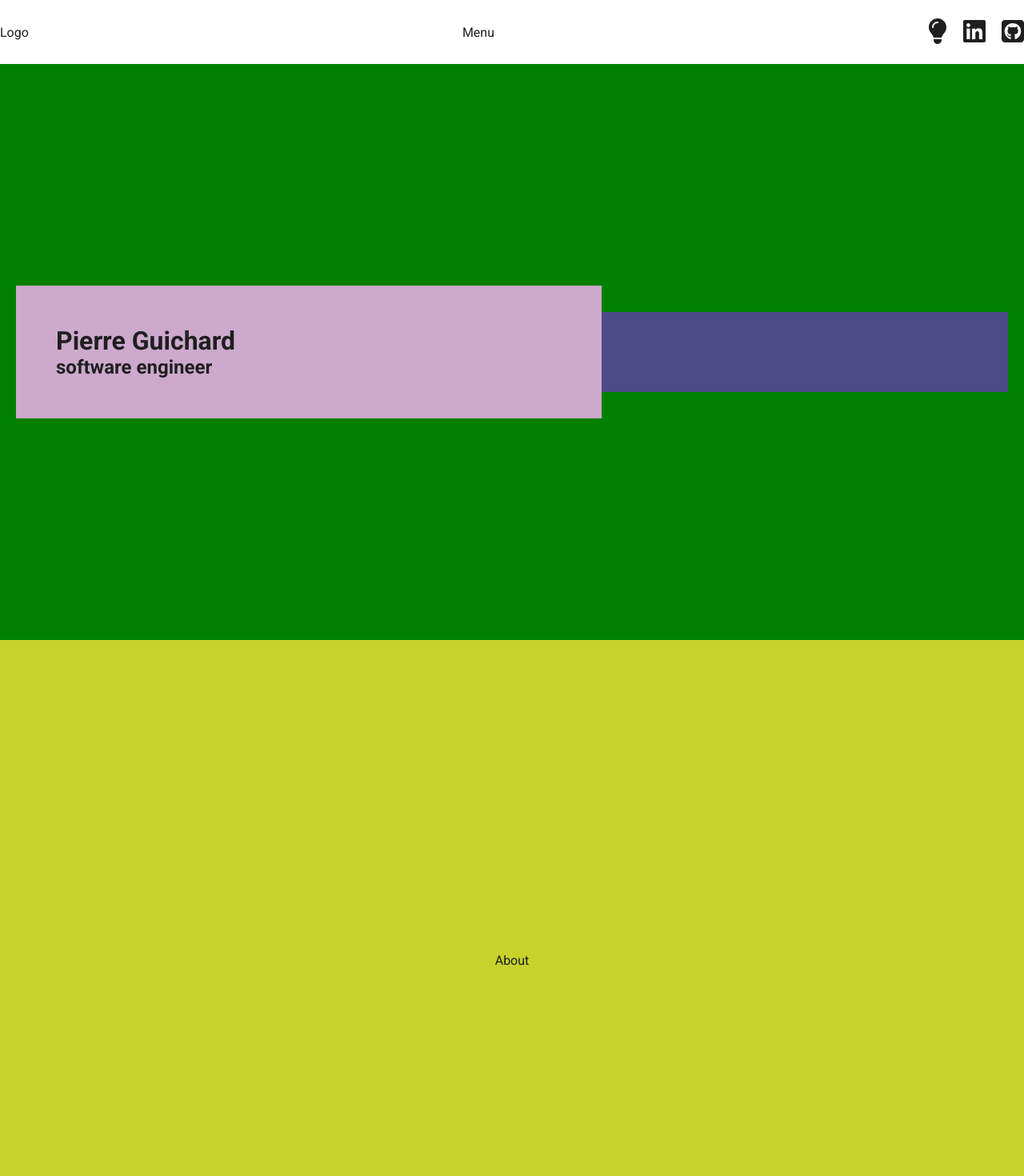
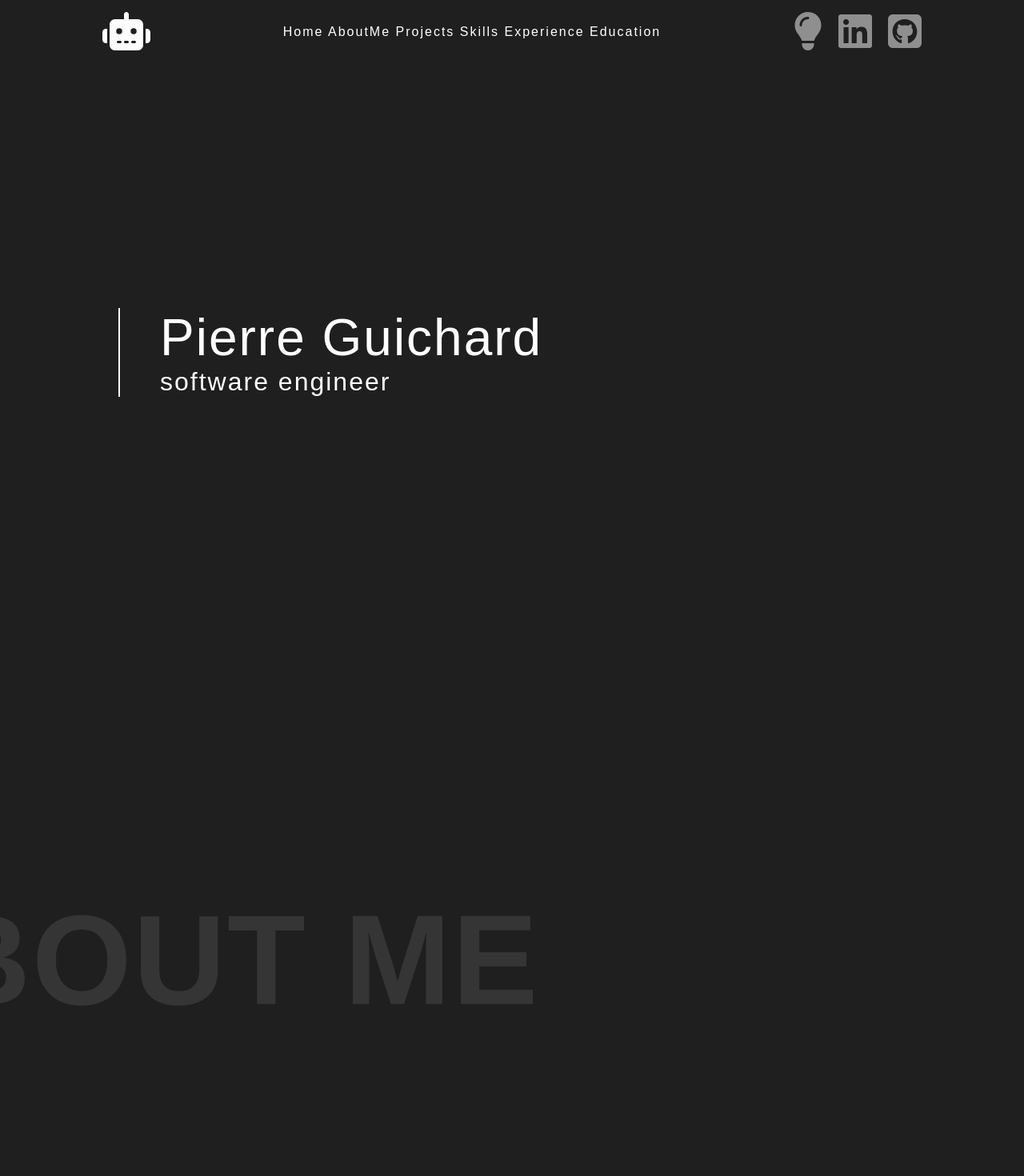
Before and after one commit to pierrelouisguichard/Portfolio, a React (Vite) app: page / in a window 1280 px wide. Shown: the top 1470 px of the page at 80% size. Built offline with nearby package versions, Linux system fonts and the light colour scheme.

Commit message:
minor progress

```diff
--- a/package.json
+++ b/package.json
@@ -19,6 +19,7 @@
     "react": "^18.2.0",
     "react-dom": "^18.2.0",
     "react-scroll": "^1.8.9",
+    "react-scroll-parallax": "^3.4.5",
     "styled-components": "^6.0.8"
   },
   "devDependencies": {
--- a/src/About.tsx
+++ b/src/About.tsx
@@ -1,14 +1,24 @@
 import React from "react";
+import { Parallax } from "react-scroll-parallax";
 import styled from "styled-components";
 
 function About() {
-  return <Container>About</Container>;
+  return (
+    <Container>
+      <Parallax
+        translateX={["-400px", "-200px"]}
+        startScroll={window.innerHeight / 2}
+        endScroll={window.innerHeight}
+      >
+        <Title>ABOUT ME</Title>
+      </Parallax>
+    </Container>
+  );
 }
 
 export default About;
 
 const Container = styled.div`
-  background-color: #c7d22d;
   padding: 20px;
   max-width: 1500px;
   width: 100%;
@@ -17,3 +27,10 @@ const Container = styled.div`
   justify-content: center;
   align-items: center;
 `;
+
+const Title = styled.div`
+  font-weight: bold;
+  font-size: 10rem;
+  color: ${(props) => props.theme.secondary};
+  opacity: 10%;
+`;
--- a/src/App.tsx
+++ b/src/App.tsx
@@ -10,27 +10,32 @@ import Education from "./Education";
 import Footer from "./Footer";
 import Skills from "./Skills";
 import About from "./About";
+import { ParallaxProvider } from "react-scroll-parallax";
+import Projects from "./Projects";
 
 function App() {
-  const [theme, setTheme] = useState("light");
+  const [theme, setTheme] = useState("dark");
 
   const toggleTheme = () => {
     setTheme(theme === "light" ? "dark" : "light");
   };
 
   return (
+    <ParallaxProvider>
       <ThemeProvider theme={theme === "light" ? lightTheme : darkTheme}>
         <GlobalStyle />
         <Container>
           <Header toggleTheme={toggleTheme} />
           <Profile />
           <About />
+          <Projects />
           <Skills />
           <Experience />
           <Education />
           <Footer />
         </Container>
       </ThemeProvider>
+    </ParallaxProvider>
   );
 }
 
--- a/src/GlobalStyle.tsx
+++ b/src/GlobalStyle.tsx
@@ -1,8 +1,6 @@
 import { createGlobalStyle } from "styled-components";
 
 export const GlobalStyle = createGlobalStyle`
-
-  @import url('https://fonts.googleapis.com/css2?family=Roboto:wght@400;700&display=swap');
 
   * {
     margin: 0;
@@ -11,7 +9,8 @@ export const GlobalStyle = createGlobalStyle`
   }
 
   body {
-    font-family: 'Roboto', sans-serif;
+    font-family: 'Quicksand', sans-serif;
+    letter-spacing: 2px;
     background-color: ${(props) => props.theme.primary};
     color: ${(props) => props.theme.secondary};
     transition: all 0.25s linear;
--- a/src/Header.tsx
+++ b/src/Header.tsx
@@ -2,13 +2,15 @@ import React from "react";
 import { FontAwesomeIcon } from "@fortawesome/react-fontawesome";
 import { faLinkedin, faSquareGithub } from "@fortawesome/free-brands-svg-icons";
 import styled from "styled-components";
-import { faLightbulb } from "@fortawesome/free-solid-svg-icons";
+import { faLightbulb, faRobot } from "@fortawesome/free-solid-svg-icons";
 
 function Header({ toggleTheme }) {
   return (
     <Container>
-      <Logo>Logo</Logo>
-      <Menu>Menu</Menu>
+      <Logo>
+        <FontAwesomeIcon icon={faRobot} />
+      </Logo>
+      <Menu>Home AboutMe Projects Skills Experience Education</Menu>
       <Links>
         <LightSwitch onClick={toggleTheme}>
           <FontAwesomeIcon icon={faLightbulb} />
@@ -29,42 +31,47 @@ export default Header;
 const Container = styled.div`
   height: 10vh;
   max-width: 1500px;
-  width: 100%;
+  width: 80%;
   display: flex;
   justify-content: space-between;
   align-items: center;
 `;
 
-const Logo = styled.div``;
+const Logo = styled.div`
+  font-size: 3rem;
+`;
 
 const Menu = styled.div``;
 
 const GitHub = styled.div`
-  transition: background-color 0.3s ease, color 0.3s ease;
+  opacity: 50%;
+  transition: 0.3s ease, color 0.3s ease;
 
   &:hover {
-    color: ${(props) => props.theme.primary};
+    opacity: 100%;
   }
 `;
 
 const LinkedIn = styled.div`
-  transition: background-color 0.3s ease, color 0.3s ease;
+  opacity: 50%;
+  transition: 0.3s ease, color 0.3s ease;
 
   &:hover {
-    color: ${(props) => props.theme.primary};
+    opacity: 100%;
   }
 `;
 
 const LightSwitch = styled.div`
-  transition: background-color 0.3s ease, color 0.3s ease;
+  opacity: 50%;
+  transition: 0.3s ease, color 0.3s ease;
 
   &:hover {
-    color: ${(props) => props.theme.primary};
+    opacity: 100%;
   }
 `;
 
 const Links = styled.div`
-  font-size: 2rem;
+  font-size: 3rem;
   display: flex;
   flex-direction: row;
   gap: 20px;
--- a/src/Profile.tsx
+++ b/src/Profile.tsx
@@ -5,8 +5,8 @@ function Profile() {
   return (
     <Container>
       <NameAndJob>
-        <h1>Pierre Guichard</h1>
-        <h2>software engineer</h2>
+        <Name>Pierre Guichard</Name>
+        <Job>software engineer</Job>
       </NameAndJob>
       <ProfilePicture></ProfilePicture>
     </Container>
@@ -16,24 +16,32 @@ function Profile() {
 export default Profile;
 
 const Container = styled.div`
-  background-color: green;
   padding: 20px;
   max-width: 1500px;
-  width: 100%;
+  width: 80%;
   height: 90vh;
   display: flex;
   justify-content: center;
   align-items: center;
 `;
 
+const Name = styled.h1`
+  font-size: 4rem;
+  font-weight: 400;
+`;
+
+const Job = styled.h1`
+  font-size: 2rem;
+  font-weight: 300;
+`;
+
 const NameAndJob = styled.div`
-  background-color: #cda9cd;
+  padding-left: 50px;
+  flex-grow: 1;
+  border-left: 2px solid ${(props) => props.theme.secondary};
+`;
+
+const ProfilePicture = styled.div`
   padding: 50px;
   flex-grow: 1;
 `;
-
-const ProfilePicture = styled.div`
-  background-color: #4b4b87;
-  padding: 50px;
-  flex-grow: 1;
-`;
--- a/src/Projects.tsx
+++ b/src/Projects.tsx
@@ -8,7 +8,7 @@ function Projects() {
 export default Projects;
 
 const Container = styled.div`
-  background-color: purple;
+  background-color: #00ffd9;
   padding: 20px;
   max-width: 1500px;
   width: 100%;
--- a/src/Skill.tsx
+++ b/src/Skill.tsx
@@ -20,8 +20,7 @@ const Square = styled.div`
   align-items: center;
   justify-content: center;
   color: ${(props) => props.theme.secondary};
-  font-size: 1.6rem;
-  font-weight: bold;
+  font-size: 1.2rem;
   transition: background-color 0.3s ease, color 0.3s ease;
 
   &:hover {
--- a/src/Skills.tsx
+++ b/src/Skills.tsx
@@ -40,11 +40,13 @@ export default Skills;
 
 const Container = styled.div`
   padding: 100px;
+  padding-left: 200px;
+  padding-right: 200px;
   max-width: 1500px;
-  width: 100%;
+  width: 80%;
 
   display: grid;
-  grid-template-columns: repeat(auto-fit, minmax(250px, 1fr));
+  grid-template-columns: repeat(auto-fit, minmax(190px, 1fr));
   gap: 40px;
   justify-content: center;
 `;
--- a/src/icons.tsx
+++ b/src/icons.tsx
@@ -2,8 +2,8 @@ import React from "react";
 import styled from "styled-components";
 
 const StyledSvg = styled.svg`
-  width: 35%;
-  height: 35%;
+  width: 30%;
+  height: 30%;
 `;
 
 export function Git() {
```
Also changed, not shown: 1 other file (tests, documents, lock files or other folders). Lines whose indentation alone changed are shown as unchanged.
